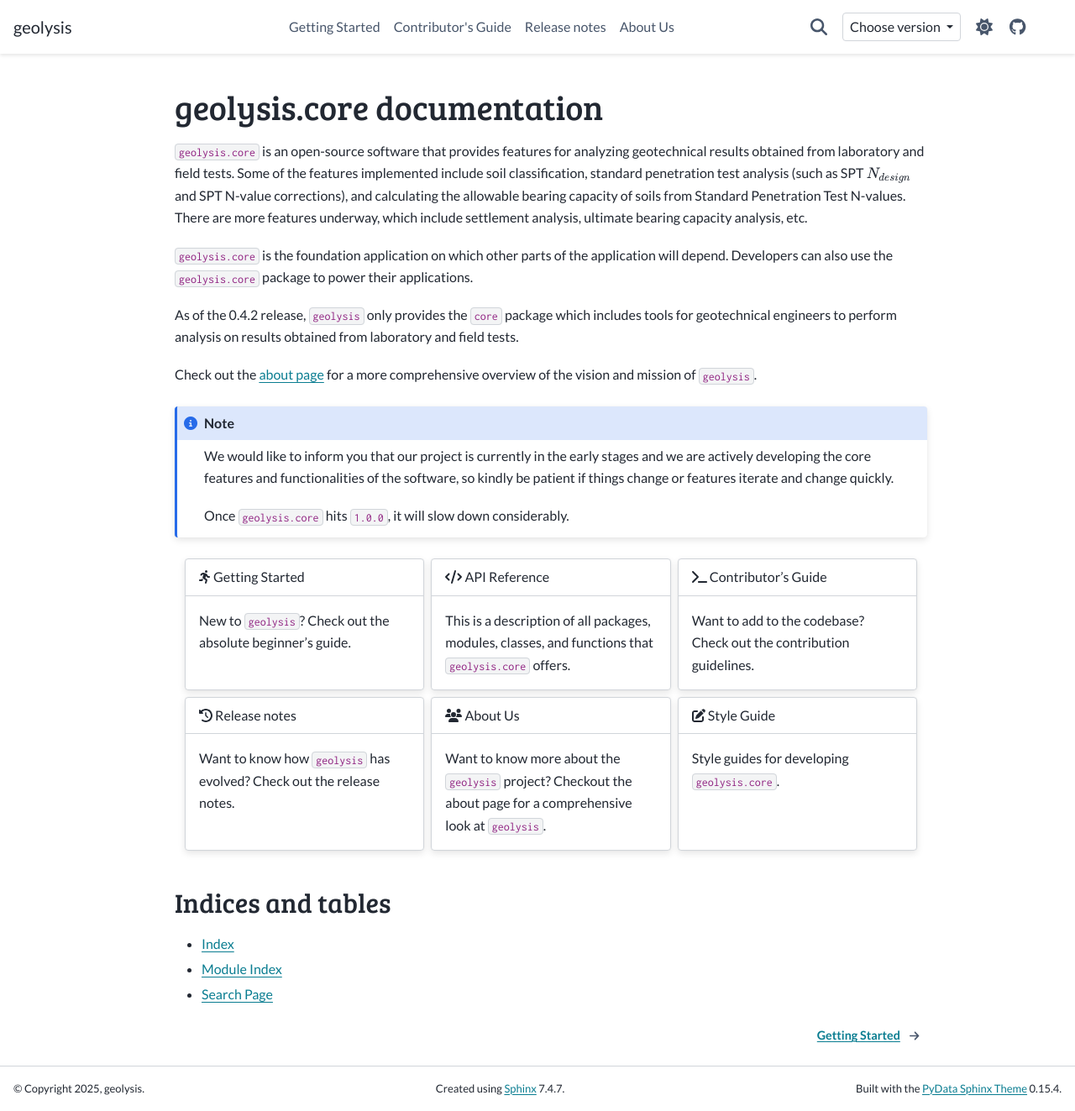
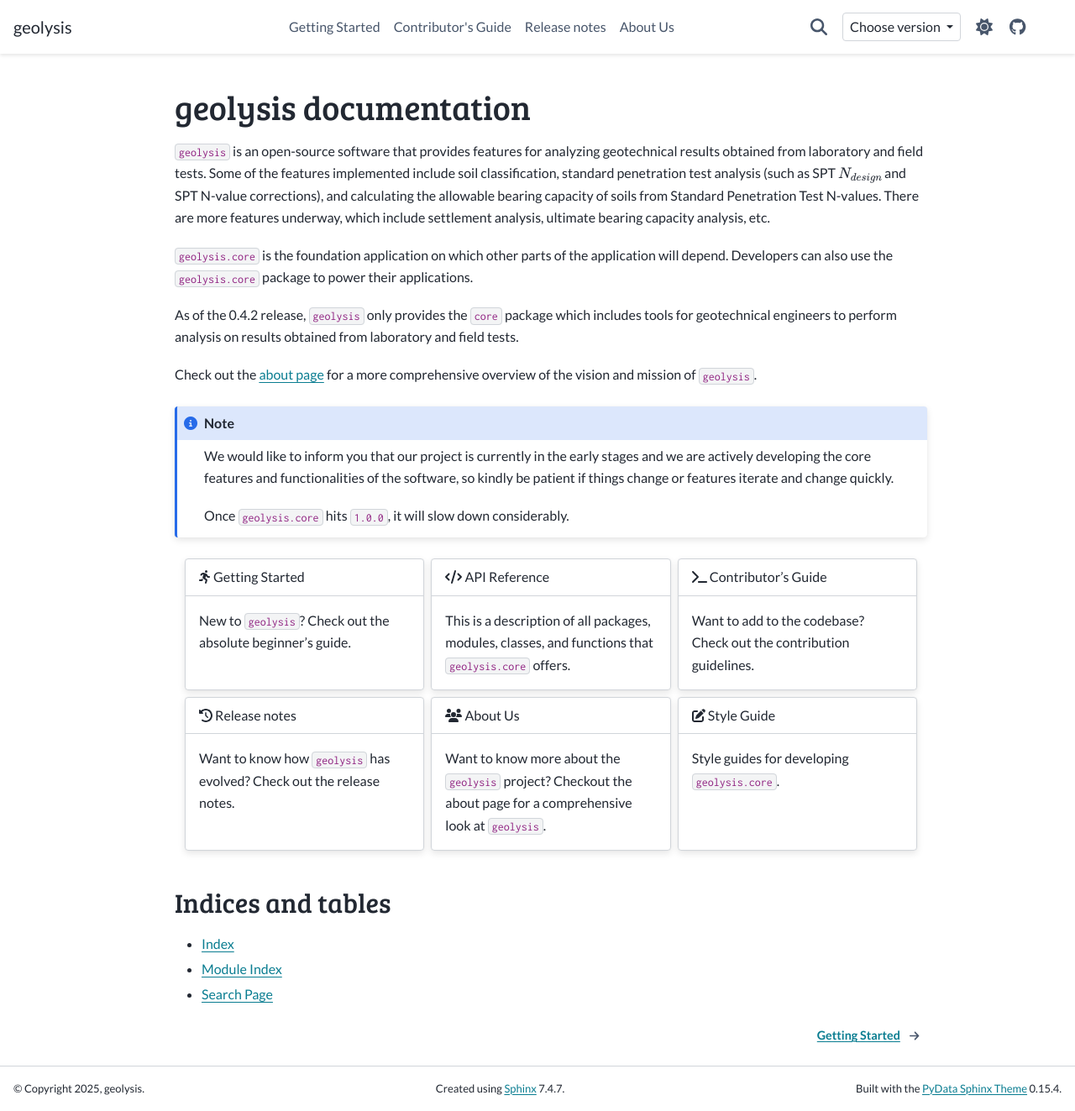
Before and after one commit to patrickboateng/geolysis, a Sphinx documentation site: the page built from docs/source/index.rst, in a window 1280 px wide and 1323 px high. Shown: the whole window at 84% size. Built offline with Sphinx 7.4.7 and the PyData theme 0.15.4, drawn with Linux system fonts in a browser that asks for light colours; nearby versions of some CDN libraries; some web fonts are replaced; pages that are not in the unit, such as notebooks, are missing from menus; comment, search, counter and statistics services are not loaded.

```diff
--- a/docs/source/conf.py
+++ b/docs/source/conf.py
@@ -36,7 +36,6 @@ extensions = [
     "sphinx_copybutton",
     "sphinx_design",
     "myst_parser",
-    # "numpydoc",
     "autoapi.extension",
     "notfound.extension",
     "enum_tools.autoenum",
@@ -47,26 +46,33 @@ exclude_patterns = ["build"]
 
 
 # Sphinx AutoDoc
-autodoc_member_order = "bysource"
+# autodoc_member_order = "bysource"
+autoclass_content = "both"
 
 # adds this string to the start of every .rst file
 rst_prolog = """.. include:: <isonum.txt>"""
 
 # Sphinx AutoAPI
-autoapi_dirs = ["../../geolysis/core"]
+autoapi_dirs = ["../../geolysis"]
 autoapi_root = "reference"
-autoapi_add_toctree_entry = False
+autoapi_member_order = "groupwise"
+
+# Uses both the class and __init__ docstrings as the class docstring
+autoapi_python_class_content = "init"
+
+# autoapi_add_toctree_entry = False
 autoapi_template_dir = "_templates/_autoapi_templates"
 autoapi_options = [
     "members",
     "undoc-members",
+    "inherited-members",
     # "private-members",
     # "show-inheritance",
     # "show-module-summary",
-    # "special-members",
+    "special-members",
     # "imported-members",
 ]
-# autoapi_keep_files = True
+autoapi_keep_files = False
 # # autoapi_generate_api_docs = False
 
 # Sphinx Copybutton
@@ -78,10 +84,7 @@ copybutton_prompt_is_regexp = True
 # Myst
 myst_heading_anchors = 6
 
-# NumPyDoc
-numpydoc_attributes_as_param_list = True
-# numpydoc_show_class_members = False
-numpydoc_class_members_toctree = False
+
 # -- Options for HTML output -------------------------------------------------
 # https://www.sphinx-doc.org/en/master/usage/configuration.html#options-for-html-output
 # logo_path = "_static/logo.png"
@@ -105,7 +108,7 @@ switcher_version = os.environ.get("READTHEDOCS_VERSION")
 switcher_version = "latest" if switcher_version == "latest" else f"v{version}"
 
 html_theme_options = {
-    "header_links_before_dropdown": 4,
+    "header_links_before_dropdown": 6,
     "icon_links": [
         {
             "name": "GitHub",
@@ -142,26 +145,4 @@ html_theme_options = {
 # Primary sidebar items
 html_sidebars = {"**": ["sidebar-nav-bs"]}
 
-#     "navbar_align": "left",
-#     "navbar_end": ["theme-switcher", "version-switcher", "navbar-icon-links"],
-#     # "switcher": {
-#     #     "json_url": (
-#     #         "https://scikit-image.org/docs/dev/_static/version_switcher.json"
-#     #     ),
-#     #     "version_match": "dev" if "dev" in release else release,
-#     # },
-#     # Footer
-#     "footer_start": ["copyright"],
-#     "footer_end": ["sphinx-version", "theme-version"],
-#     # Other
-#     "pygment_light_style": "default",
-#     "pygment_dark_style": "github-dark",
-#     # "analytics": {
-#     #     "plausible_analytics_domain": "scikit-image.org",
-#     #     "plausible_analytics_url": (
-#     #         "https://views.scientific-python.org/js/script.js"
-#     #     ),
-#     # },
-# }
-
 mathjax_path = "https://cdn.jsdelivr.net/npm/mathjax@3/es5/tex-mml-chtml.js"
--- a/docs/source/index.rst
+++ b/docs/source/index.rst
@@ -1,19 +1,19 @@
 :html_theme.sidebar_secondary.remove:
 
-***************************
-geolysis.core documentation
-***************************
+**********************
+geolysis documentation
+**********************
 
 .. toctree::
    :hidden:
 
    Getting Started     <getting_started>
-   API Reference       <reference/geolysis/core/index>
+   API Reference       <reference/geolysis/index>
    Contributor's Guide <dev/index>
    Release notes       <release_notes/index>
    About Us            <about>
 
-``geolysis.core`` is an open-source software that provides features
+``geolysis`` is an open-source software that provides features
 for analyzing geotechnical results obtained from laboratory and field
 tests. Some of the features implemented include soil classification,
 standard penetration test analysis (such as SPT :math:`N_{design}` and
```
